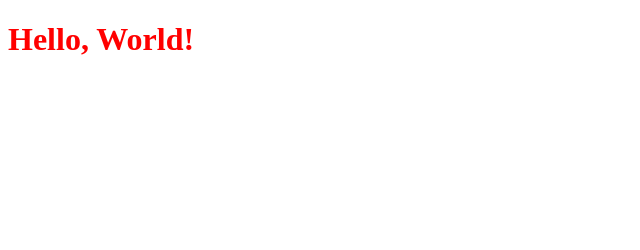
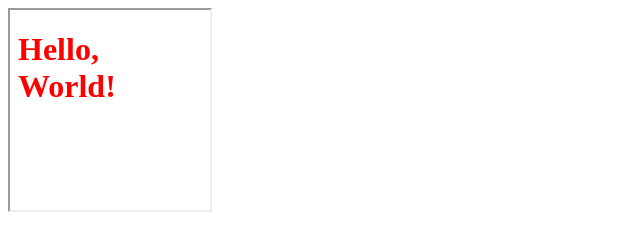
Before and after one commit to endroni/BranchTest2, a plain HTML site: page index.html in a window 1280 px wide. Shown: the whole page, without its empty margins (0-640 px from the left). Drawn offline with Linux system fonts and the light colour scheme.

Commit message:
atualizado index com o iframe

```diff
--- a/index.html
+++ b/index.html
@@ -7,7 +7,8 @@
     <link type="text/css" rel="stylesheet" media="all" href="style/style.css" />
 </head>
 <body>
-    <h1>Hello, World!</h1>
+    <!-- <h1>Hello, World!</h1> -->
+    <iframe src="hello.html" width="200" height="200" />
 
 </body>
 </html>
```
